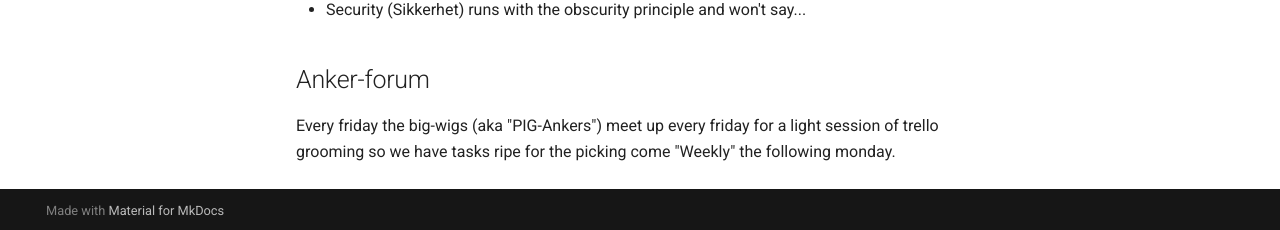
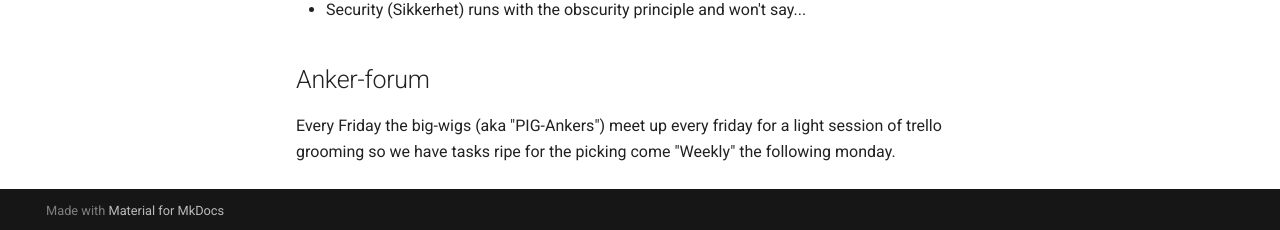
Before and after one commit to nais/handbook, an MkDocs documentation site: the page built from docs/administrative/fixtures.md, in a window 1280 px wide and 900 px high, scrolled down 963 px. Shown: the part 667-897 px from the top of the window. Built offline with MkDocs 1.6.1 and Material for MkDocs 9.7.7, drawn with Linux system fonts in a browser that asks for light colours; comment, search, counter and statistics services are not loaded.

Commit message:
typo fix

```diff
--- a/docs/administrative/fixtures.md
+++ b/docs/administrative/fixtures.md
@@ -44,4 +44,4 @@ Retros are held on "a need to relieve pressure" basis. You will get an invite if
 
 ## Anker-forum
 
-Every friday the big-wigs (aka "PIG-Ankers") meet up every friday for a light session of trello grooming so we have tasks ripe for the picking come "Weekly" the following monday.
+Every Friday the big-wigs (aka "PIG-Ankers") meet up every friday for a light session of trello grooming so we have tasks ripe for the picking come "Weekly" the following monday.
```
